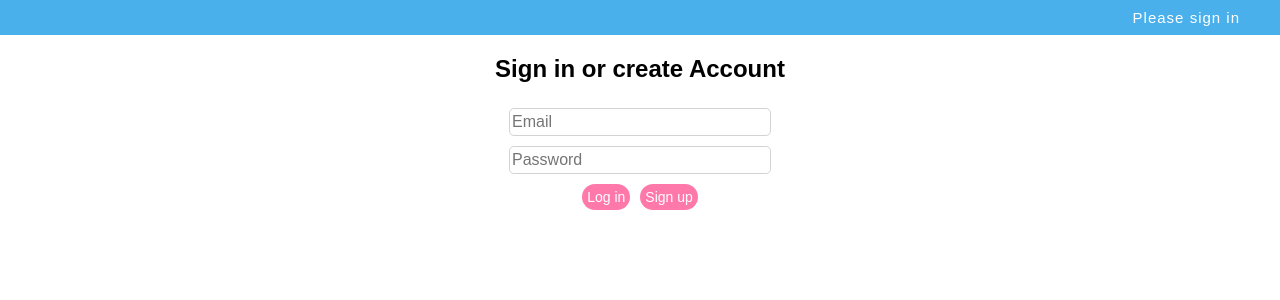
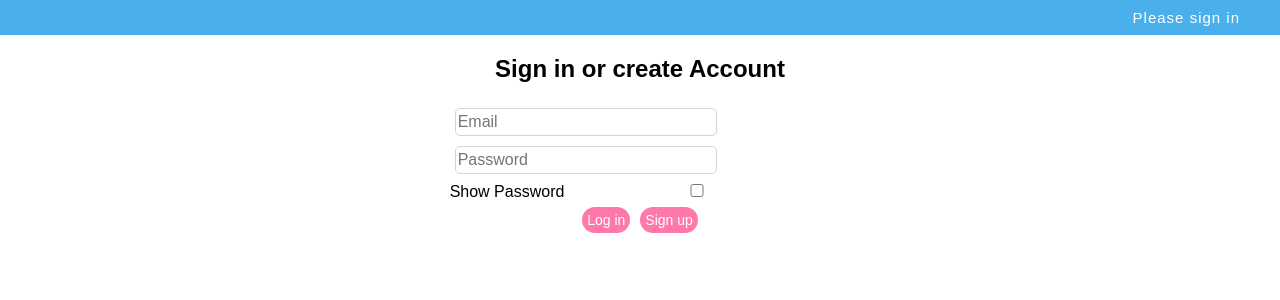
Before and after one commit to codeandsmile1/board, a React (Create React App) app: page / in a window 1280 px wide. Shown: the top 300 px of the page. Built offline with nearby package versions, Linux system fonts and the light colour scheme; no server answers.

Commit message:
Added checkbox for showing  password

```diff
--- a/src/components/UserForm.js
+++ b/src/components/UserForm.js
@@ -1,6 +1,5 @@
 import React from 'react';
 import {AuthConsumer} from './AuthContext';
-
 
 class UserForm extends React.Component {
     emailInput = React.createRef();
@@ -9,6 +8,16 @@ class UserForm extends React.Component {
     redirect = (userId) => {
         this.props.history.push(`/${userId}/boards`);
     }
+
+   showPassword = () => {
+       const password = document.getElementsByName("password");
+
+       if(password[0].type === 'password') {
+           password[0].type = "text";
+       } else {
+           password[0].type = "password";
+       }
+   }
 
     render() {
         return (
@@ -26,6 +35,10 @@ class UserForm extends React.Component {
                    </div>
                    <div>
                        <input type="password" placeholder="Password" name="password" ref={this.passwordInput}/>
+                   </div>
+                   <div>
+                   <label>Show Password</label>
+                       <input type="checkbox" onClick={this.showPassword}/>
                    </div>
                    </form>
                    <div>
```
